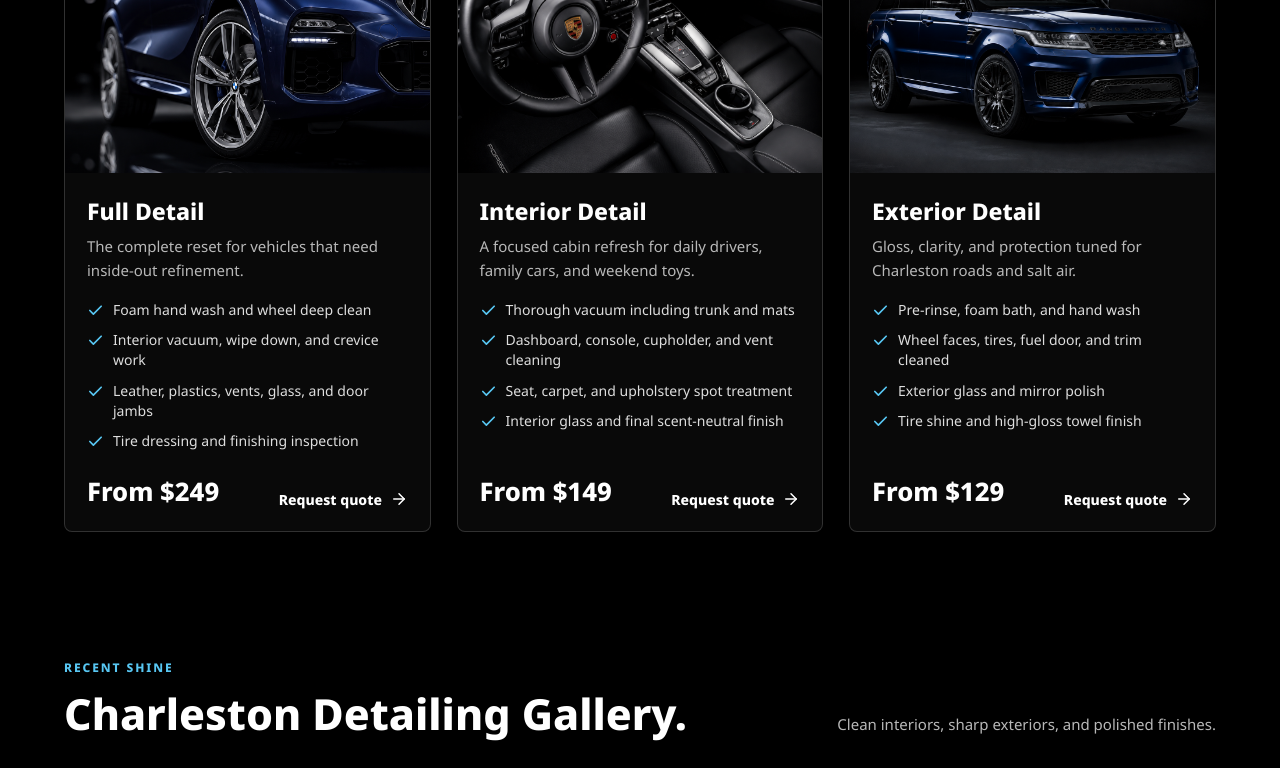
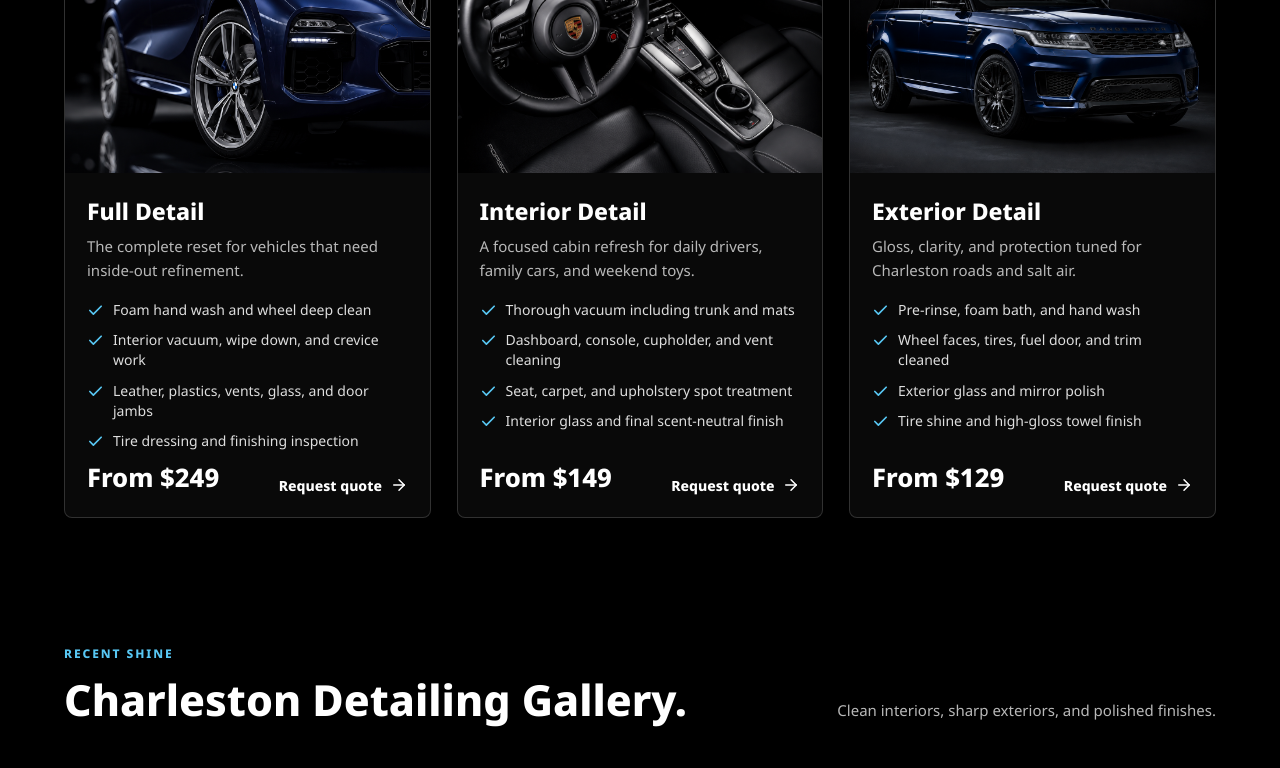
Before and after one commit to 843ShineAdmin/843ShineAdminWebsite, a Next.js app: page / in a window 1280 px wide. Shown: the part 1319-2087 px from the top of the page. Built offline with nearby package versions, Linux system fonts and the light colour scheme.

Commit message:
Reduce gap between service list and price in service cards

```diff
--- a/app/globals.css
+++ b/app/globals.css
@@ -514,7 +514,7 @@ select {
 .service-includes {
   display: grid;
   gap: 10px;
-  margin: 18px 0 22px;
+  margin: 18px 0 8px;
   padding: 0;
   list-style: none;
 }
```
